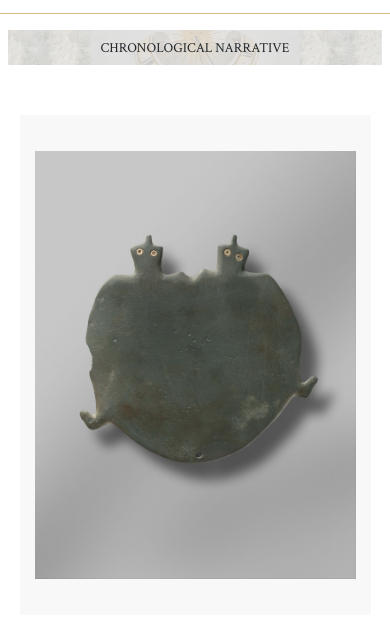
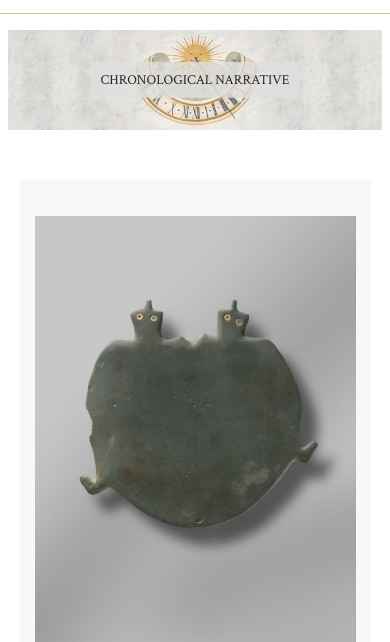
Before and after one commit to Art-strology/webp, a plain HTML site: page chronological_narrative.html in a window 390 px wide. Shown: the part 51-693 px from the top of the page. Drawn offline with nearby package versions, Linux system fonts and the light colour scheme.

Commit message:
Add files via upload

```diff
--- a/css/css_chronological_narrative.css
+++ b/css/css_chronological_narrative.css
@@ -15,6 +15,9 @@
 body {
     background-color: rgb(195, 248, 230);
     border-bottom: 1px solid #e0e0e0;
+    margin: 0;
+    padding: 0;
+    overflow-x: hidden;
 }
 
 
@@ -40,6 +43,7 @@ h3 {
     margin-left: 2%;
     margin-right: 2%;
     width: 96%;
+    height: 100px;
     padding-top: 9%;
     overflow: hidden; /* Nasconde le parti fuori dal riquadro */
 }
@@ -77,6 +81,10 @@ h3 {
 @media (max-width:768px) {
     .narrative-title {
         font-size: 4.5vw;
+    }
+
+    .top-img {
+        transform: translate(-50%, -35%);
     }
 }
 
```
